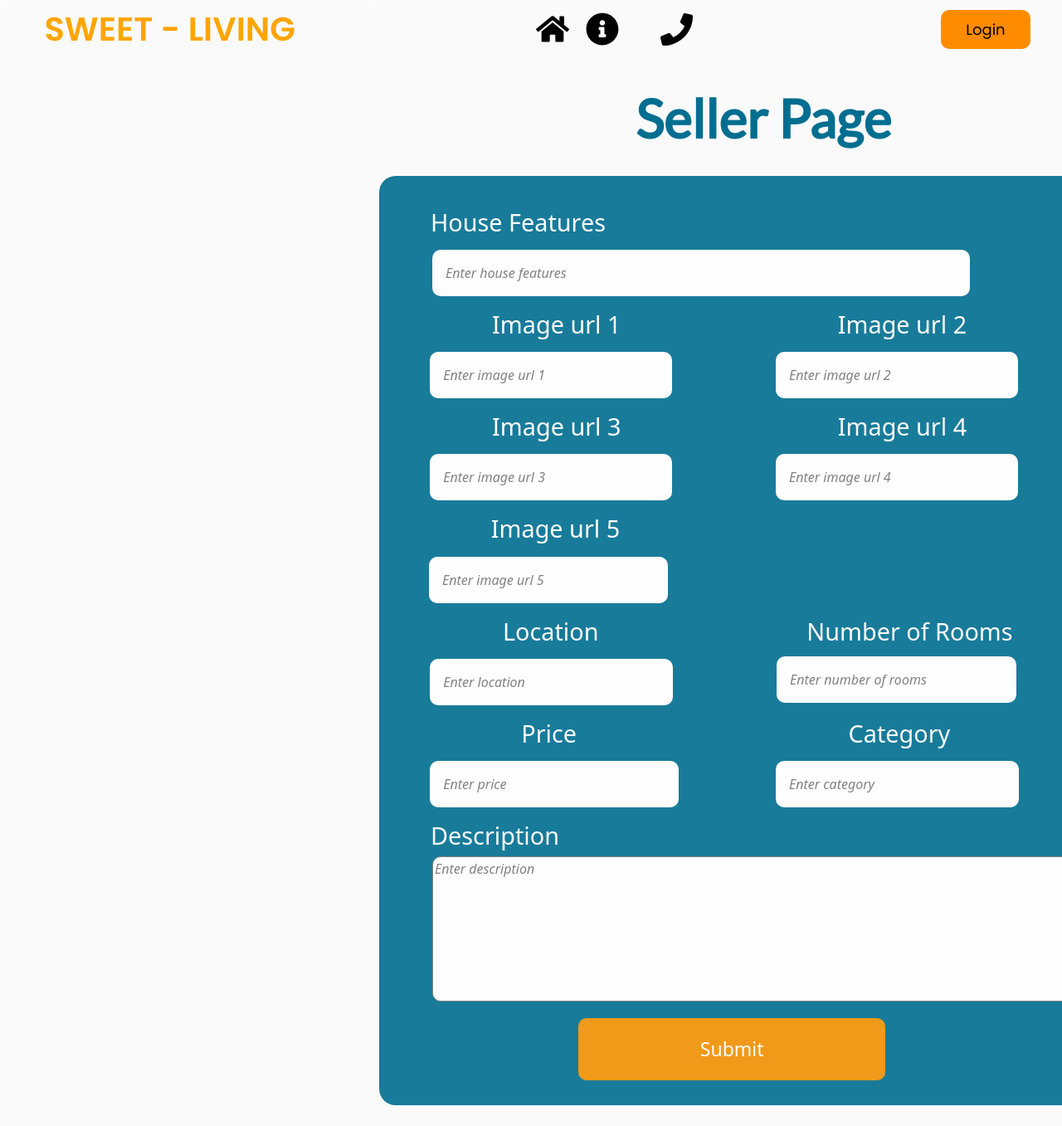
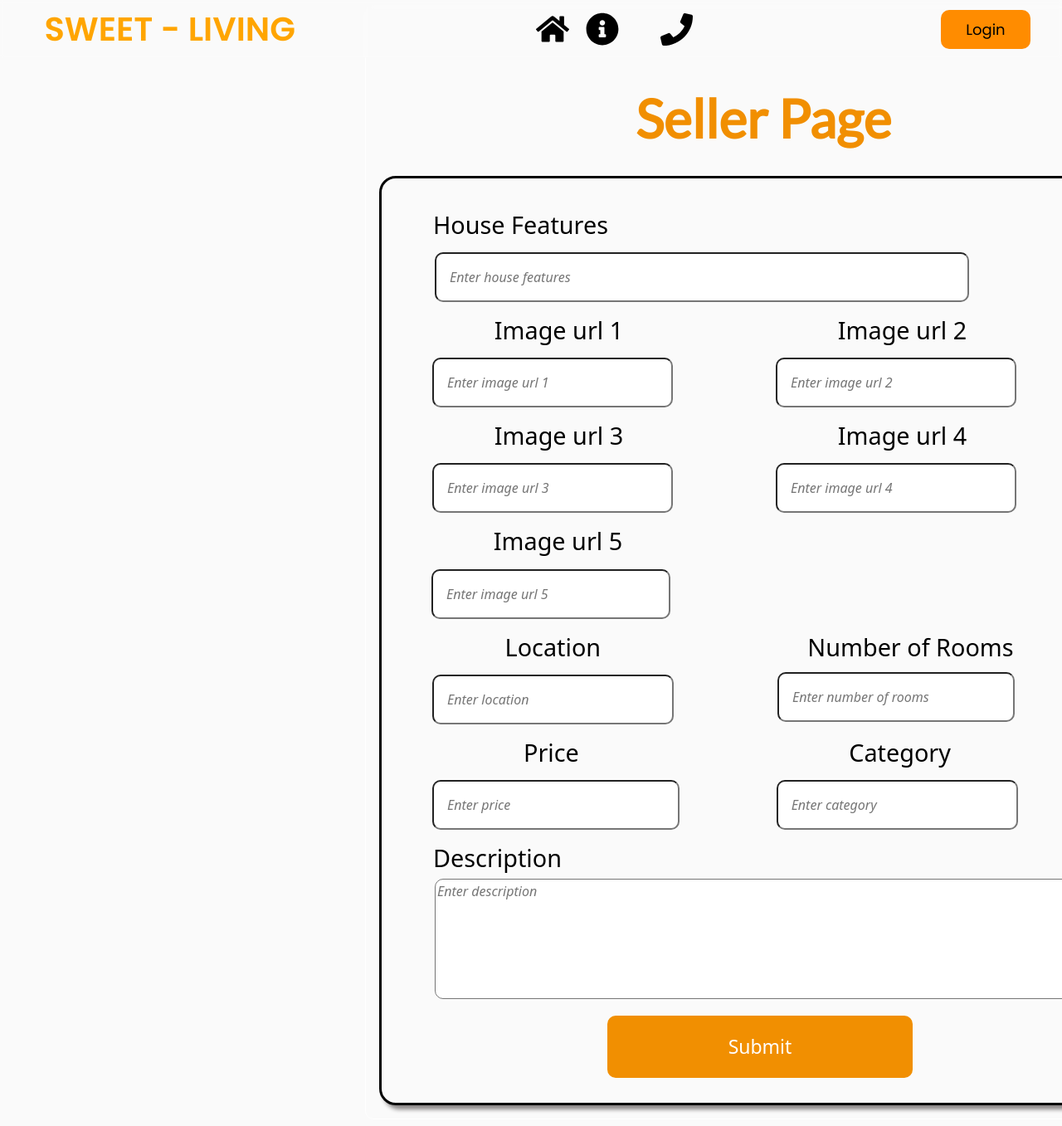
Before and after one commit to codertinie/sweet-living-frontend, a React (Create React App) app: page /seller in a window 1280 px wide. Shown: the top 1357 px of the page at 83% size. Built offline with nearby package versions, Linux system fonts and the light colour scheme; no server answers; a web font is replaced by a local one.

Commit message:
remove blue background

```diff
--- a/src/components/SellerPage/seller.css
+++ b/src/components/SellerPage/seller.css
@@ -22,15 +22,17 @@
     text-align: left;
     display: flex;
     flex-direction: column;
-    background-color: #006e90;
+     /* background-color: #89bce9; */
     padding: 30px 0;
     border-radius: 20px ;
     height: 70rem;
-    /* border: dashed 3px black; */
-    opacity: 0.9;
+    border: solid 3px black;
+    /* opacity: 0.9; */
+    box-shadow: 5px 5px 5px  #898585;
 }
 
 .register-form:hover{
+    box-shadow: 10px 10px 5px  #bdbcbc;
     opacity: 1;
 }
 .auth-form-container
@@ -44,7 +46,7 @@
 }
 .auth-form-container h1{
     text-align: center;
-    color: #006e90;
+    color: #F18F01;
     margin-bottom: 30px;
     font-family: 'Lato', sans-serif;
     font-weight: 900;
@@ -64,7 +66,7 @@
 .label {
     text-align: left;
     padding: 0.25rem 0;
-    color: #fff;
+    color:black;
     font-size: 1.8rem;
     margin-left: 110px;
     text-decoration: none;
@@ -73,7 +75,7 @@
 .register-form input {
     margin: 0.5rem 0;
     padding: 1rem;
-    border: none;
+    /* border: none; */
     border-radius: 10px;
     width: 70%;
     /* margin-left: 110px; */
@@ -94,7 +96,7 @@
     cursor: pointer;
     color: #fff;
     width: 40%;
-    margin-left: 15rem;
+    margin-left: 17rem;
 }
 .submit-btn:hover{
     background-color: #f8aa34;
```
